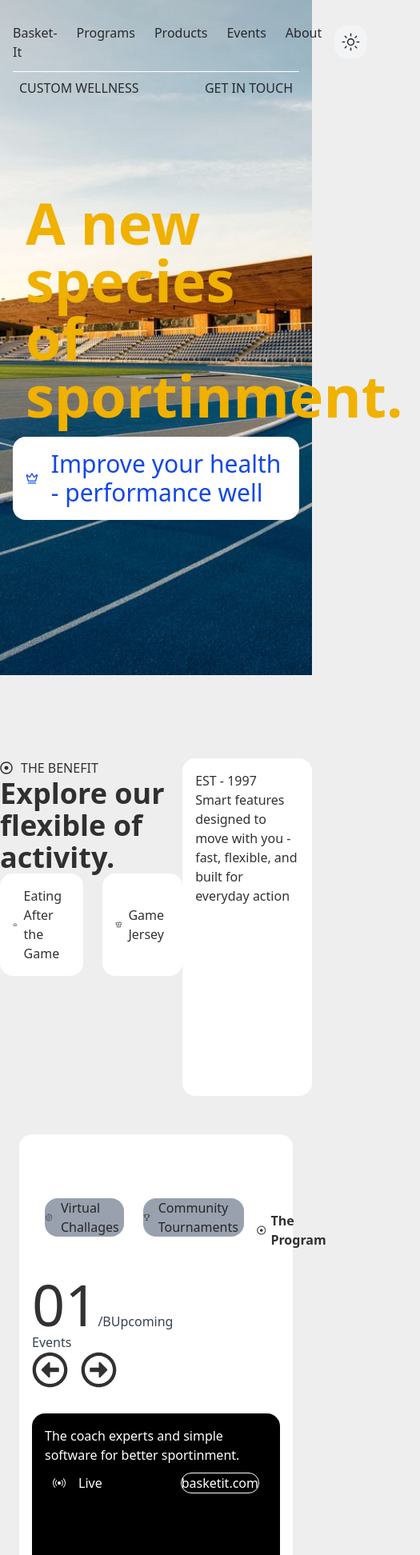
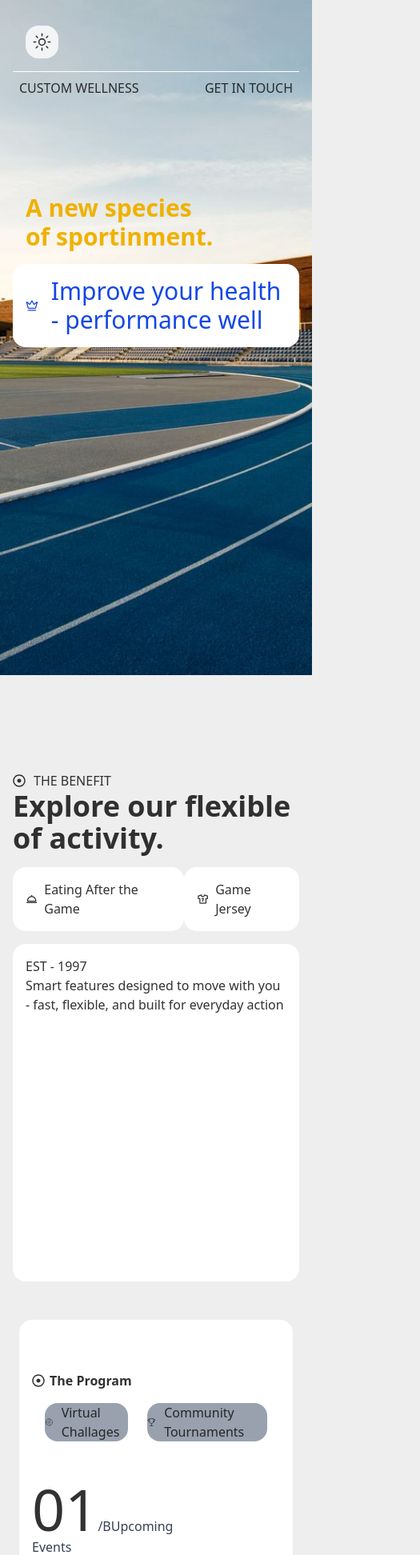
Before and after one commit to arribion-link/sport-react-landing-page, a React (Vite) app: page / in a window 390 px wide. Shown: the top 1944 px of the page at 80% size, 525 px wide, since content can reach past the window. Built offline with nearby package versions, Linux system fonts and the light colour scheme.

Commit message:
add mobile responsives across the landing page

```diff
--- a/src/components/partials/Footer.jsx
+++ b/src/components/partials/Footer.jsx
@@ -4,29 +4,31 @@ const Footer = () => {
   return (
     <>
       <footer className="text-white bg-black min-h-[70vh] pt-[7em] p-4">
-        <div className="flex justify-around">
-          <div className="bg-[url(../assets/last.jpg)] bg-no-repeat bg-cover  rounded-2xl min-w-[10em] min-h-[10em]">
+        <div className="flex flex-col justify-around">
+          <div className="bg-[url(../assets/last.jpg)] bg-no-repeat bg-cover  rounded-2xl min-w-[10em] min-h-[90vh] p-4">
             <span>NEW EXPERIENCE</span>
             <h2>Explore More</h2>
             <BsArrowUpRightCircleFill size={40} color="white" />
           </div>
           <div>
-            <p className="text-4xl mb-2">
+            <p className="text-4xl my-4 ">
               We're doing eevrything <br /> for future healthiness
             </p>
-            <div>
-              <span className="text-black  py-1 px-4 ml-2 bg-white rounded-4xl">
+            <div className="flex flex-col gap-4">
+              <div className="text-black  py-1 px-4 bg-white rounded-4xl">
                 Trainer & Coach Access
-              </span>
-              <span className="text-black py-1 px-4 ml-2 bg-white rounded-4xl">
+              </div>
+              <div className="text-black py-1 px-4 bg-white rounded-4xl">
                 Priority Event
-              </span>
-              <span className="text-black py-1 px-4 ml-2 bg-white rounded-4xl">
+              </div>
+              <div className="text-black py-1 px-4 bg-white rounded-4xl">
                 badgets
-              </span>
               </div>
             </div>
-          <div>
+          </div>
+
+          <div className="flex justify-between">
+              <div className="my-4">
                 <ul>
                   <li>
                     <Link to="/">Program</Link>
@@ -50,9 +52,9 @@ const Footer = () => {
                   </ul>
                 </ul>
               </div>
-          <div>
+              <div className="my-4">
                 <ul>
-              <li>
+                  <li className="hover:underline">
                     <Link to="/">X(Twitter)</Link>
                   </li>
                   <li>
@@ -64,8 +66,11 @@ const Footer = () => {
                 </ul>
               </div>
           </div>
+        </div>
+
         <hr className="my-4 text-gray-900" />
-        <div className="flex justify-between mt-16">
+
+        <div className="flex flex-col gap-4 justify-between mt-16">
           <div>
             <p>Nairobi - Kenya</p>
             <p>Kirinyaga - Kenya</p>
@@ -79,8 +84,10 @@ const Footer = () => {
             </h1>
           </div>
         </div>
+
         <hr className="my-4 text-gray-900" />
-        <div className="flex justify-between">
+
+        <div className="flex flex-col justify-between">
           <div>
             <h1>Private Policy</h1>
           </div>
--- a/src/components/partials/Header.jsx
+++ b/src/components/partials/Header.jsx
@@ -4,7 +4,7 @@ const Header = () => {
   return (
     <header className="rounded-4xlc p-4  w-full backdrop:blur-lg z-50 top-0 ">
       <div className="flex justify-between items-center">
-        <nav className="flex gap-6">
+        <nav className="hidden gap-6">
           <Link to="/">
             <h4 className="">Basket-It</h4>
           </Link>
--- a/src/pages/Home.jsx
+++ b/src/pages/Home.jsx
@@ -23,7 +23,7 @@ const Home = () => {
         <Header />
         <section className="m-4 pt-16">
           <div className="text-3xl text-yellow-500 ">
-            <h1 className="text-blue text-7xl font-bold p-4 ">
+            <h1 className="text-blue text-[clamp(1em, 5vw, 3em)] font-bold p-4 ">
               A new species <br /> of sportinment.
             </h1>
             <div className="flex gap-4 items-center bg-white text-blue-700 rounded-2xl p-4">
@@ -34,8 +34,8 @@ const Home = () => {
         </section>
       </div>
 
-      <section className="py-6 min-h-[65vh]">
-        <div className="flex justify-around pt-[5em]">
+      <section className="py-6 m-4 min-h-[65vh]">
+        <div className="flex flex-col justify-around pt-[5em]">
           <div>
             <span className="flex gap-2.5 items-center">
               <FaRegDotCircle />
@@ -44,7 +44,7 @@ const Home = () => {
             <h1 className="font-bold text-4xl">
               Explore our flexible of activity.
             </h1>
-            <div className="flex gap-6">
+            <div className="flex justify-between my-4">
               <span className="flex gap-2 items-center bg-white p-4 rounded-2xl">
                 <BiDish />
                 Eating After the Game
@@ -68,7 +68,7 @@ const Home = () => {
       </section>
 
       <section className="bg-white rounded-2xl min-h-screen m-6 px-4 py-16">
-        <div className="flex justify-between">
+        <div className="flex flex-col-reverse justify-between">
           <div className="flex gap-6 p-4 mb-8">
             <span className="items-center flex gap-2.5 bg-gray-400 rounded-2xl">
               <CiBasketball />
@@ -109,13 +109,13 @@ const Home = () => {
                 <h3>Live</h3>
               </div>
               <div>
-                <button className="border border-white rounded-2xl">
+                <button className="border border-white rounded-2xl py-1 px-4">
                   basketit.com
                 </button>
               </div>
             </div>
           </div>
-          <div className="bg-[url(../assets/hero.jpg)] rounded-2xl p-4 w-full min-h-4/5 bg-no-repeat bg-cover">
+          <div className="bg-[url(../assets/hero.jpg)] min-h-80 rounded-2xl p-4 w-full bg-no-repeat bg-cover">
             <h4>1.20K Membership</h4>
             <h1>
               Chemistry <br /> Sport Partner
@@ -124,16 +124,18 @@ const Home = () => {
         </div>
       </section>
 
-      <section className="min-h-screen bg-gray-100 grid grid-cols-2 m-4">
+      <section className="min-h-screen flex flex-col-reverse bg-gray-100 m-4">
         <div className="p-[1em]">
-          <div className="bg-gray-400 w-full h-full bg-[url(../assets/sports.jpg)] flex justify-center items-center rounded-2xl">
+          <div className="bg-gray-400 w-full min-h-40 bg-[url(../assets/sports.jpg)] flex justify-center items-center rounded-2xl">
             <div className="bg-white rounded-2xl w-[6em] h-[6em]"></div>
           </div>
         </div>
         <div>
           <div>
             <span className="font-bold">FEATURED FEATURES</span>
-            <h1 className="text-5xl text-black mb-2 ">Stay motivated with activity tracking</h1>
+            <h1 className="text-5xl text-black mb-2 ">
+              Stay motivated with activity tracking
+            </h1>
             <div className="flex gap-2">
               <VscJersey size={45} className="p-2 bg-white rounded-4xl" />
               <CiCloudSun size={45} className="p-2 bg-white rounded-4xl" />
@@ -145,14 +147,14 @@ const Home = () => {
             </div>
           </div>
           <div className="grid grid-cols-2 rounded-2xl bg-no-repeat bg-center bg-cover mt-[5em]">
-            <div>
-              <h2>Record - activities to boost your performance</h2>
-              <p className="font-bold">WITH GPT 4.0</p>
+            <div className="flex justify-between">
+              <div>
+                <h2>Record - activities to boost your performance</h2>
+                <p className="font-bold">WITH GPT 4.0</p>
+              </div>
               <BsArrowUpRightCircleFill size={70} color="orange" />
             </div>
-            <div className="bg-[url(./assets/kick.jpg)] w-full h-[15em] ">
-
-            </div>
+            <div className="bg-[url(./assets/kick.jpg)] w-full h-[15em] "></div>
           </div>
         </div>
       </section>
@@ -187,25 +189,23 @@ const Home = () => {
             </div>
           </div>
         </div>
-        <div className="bg-white rounded-2xl h-[70vh]  mt-8 grid grid-cols-2">
+        <div className="bg-white rounded-2xl h-[70vh]  mt-8 flex flex-col-reverse">
           <div className="p-4">
             <div className="font-bold flex gap-2">
               <DiDotnet />
-              <p><span>1</span>/<span>20</span></p>
+              <p>
+                <span>1</span>/<span>20</span>
+              </p>
             </div>
 
             <h2>
-              "The activity tracker keeps me on track, and the community pushes me to keep
-              Me going. It's the perfect mix of fun and fitness"
+              "The activity tracker keeps me on track, and the community pushes
+              me to keep Me going. It's the perfect mix of fun and fitness"
             </h2>
 
-            <div>
-
-            </div>
+            <div></div>
           </div>
-          <div className="bg-[url(../assets/tennis.jpg)] bg-no-repeat bg-cover bg-center rounded-2xl">
-
-          </div>
+          <div className="bg-[url(../assets/tennis.jpg)] bg-no-repeat bg-cover bg-center rounded-2xl"></div>
         </div>
       </section>
     </>
```
Lines whose indentation alone changed are shown as unchanged.
